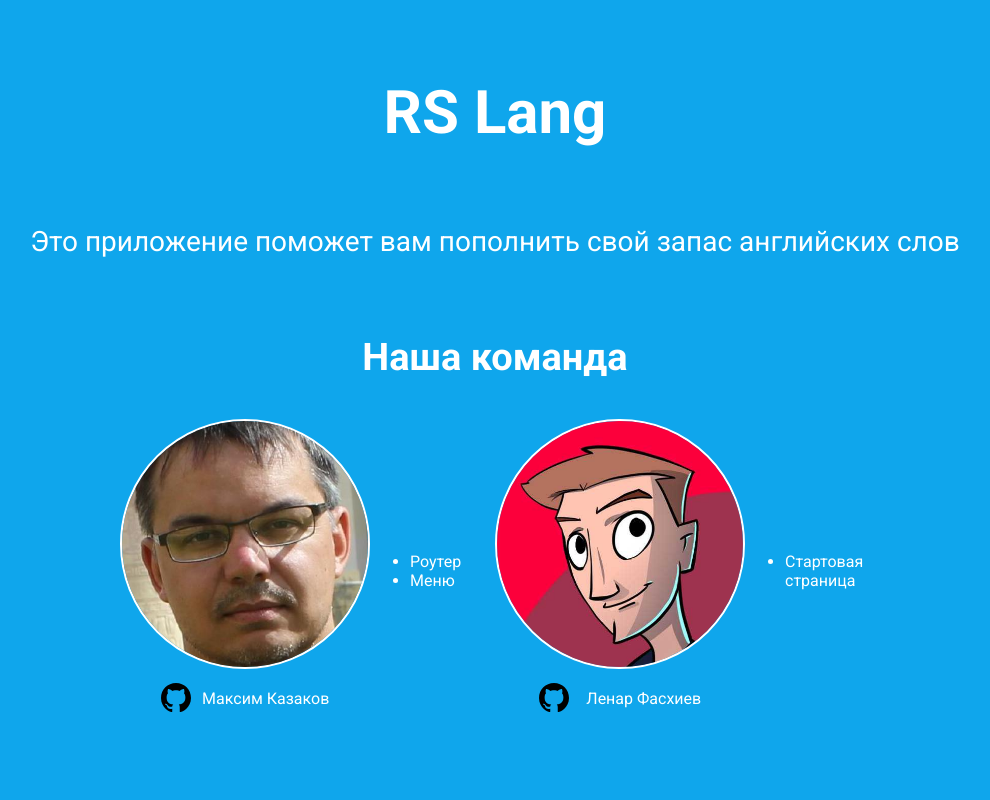
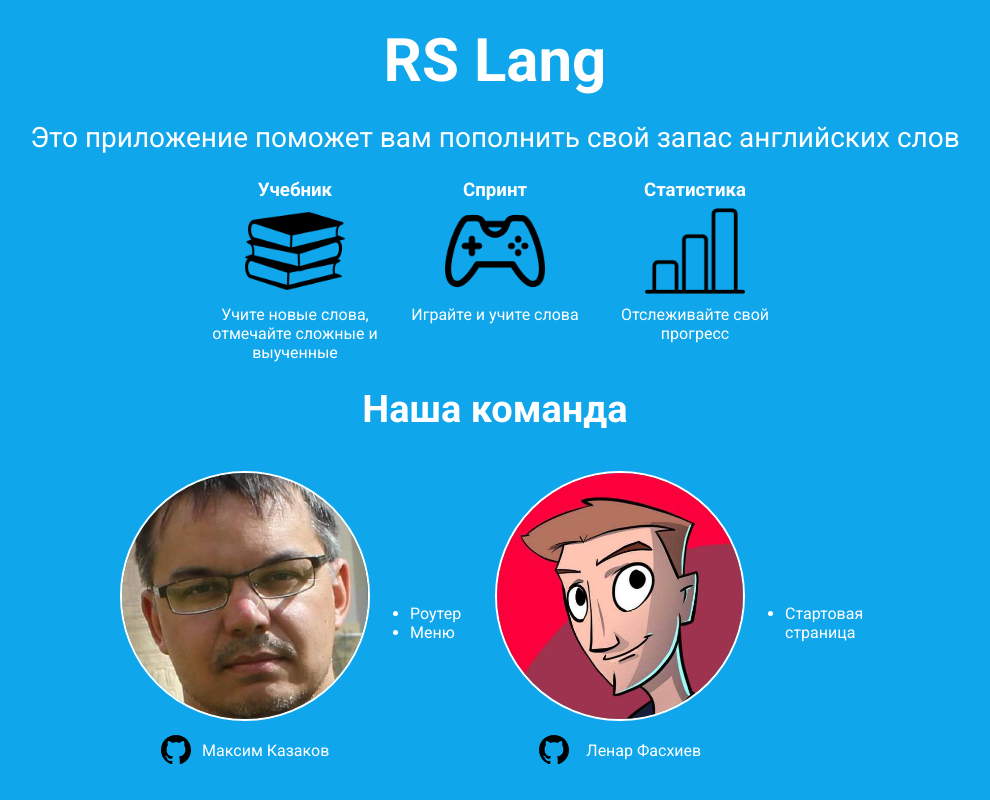
Before and after one commit to LenarFF/RSLang, a website built with webpack: page src/index.html in a window 1280 px wide. Shown: the whole page, without its empty margins (145-1135 px from the left). Built offline with nearby package versions, Linux system fonts and the light colour scheme.

Commit message:
fix: adaptive

```diff
--- a/src/components/DeveloperCard/DeveloperCard.scss
+++ b/src/components/DeveloperCard/DeveloperCard.scss
@@ -9,6 +9,9 @@
     height: 250px;
     border-radius: 100%;
     border: 2px solid;
+    @media (max-width: 800px) {
+      height: 150px;
+    }
   }
   &__figcaption {
     display: flex;
--- /dev/null
+++ b/src/components/Opportunity/Opportunity.scss
@@ -0,0 +1,6 @@
+.opportunity {
+  width: 200px;
+  &__img {
+    height: 100px;
+  }
+}
--- /dev/null
+++ b/src/components/Opportunity/Opportunity.ts
@@ -0,0 +1,20 @@
+import { Control } from '../Control';
+import './Opportunity.scss';
+
+class Opportunity extends Control {
+  title: Control;
+
+  image: Control;
+
+  description: Control;
+
+  constructor(parent: HTMLElement, titleName: string, imageName: string, description: string) {
+    super(parent, 'div', 'opportunity');
+    this.title = new Control(this.node, 'h3', 'opportunity__title', titleName);
+    this.image = new Control(this.node, 'img', 'opportunity__img');
+    this.image.node.setAttribute('src', `./img/${imageName}.png`);
+    this.description = new Control(this.node, 'p', 'opportunity__description', description);
+  }
+}
+
+export { Opportunity };
--- /dev/null
+++ b/src/data/opportunities.ts
@@ -0,0 +1,17 @@
+export const opportunities = [
+  {
+    titleName: 'Учебник',
+    imageName: 'book',
+    description: 'Учите новые слова, отмечайте сложные и выученные',
+  },
+  {
+    titleName: 'Спринт',
+    imageName: 'game',
+    description: 'Играйте и учите слова',
+  },
+  {
+    titleName: 'Статистика',
+    imageName: 'statistics',
+    description: 'Отслеживайте свой прогресс ',
+  },
+];
--- a/src/index.ts
+++ b/src/index.ts
@@ -1,4 +1,4 @@
-import { MainPage } from './pages/MainPage';
+import { MainPage } from './pages/MainPage/MainPage';
 import './styles.scss';
 
 const root = document.getElementById('root');
--- a/src/pages/MainPage.ts
+++ /dev/null
@@ -1,30 +0,0 @@
-import './MainPage.scss';
-import { Control } from '../components/Control';
-import { developers } from '../data/developers';
-import { DeveloperCard } from '../components/DeveloperCard/DeveloperCard';
-
-class MainPage extends Control {
-  title = new Control(this.node, 'h1', 'start-page__title', 'RS Lang');
-
-  description = new Control(
-    this.node,
-    'p',
-    'start-page__description',
-    'Это приложение поможет вам пополнить свой запас английских слов',
-  );
-
-  team = new Control(this.node, 'div', 'start-page__team');
-
-  teamTitle = new Control(this.team.node, 'h2', 'start-page__team-title', 'Наша команда');
-
-  cards = new Control(this.team.node, 'div', 'start-page__team-cards');
-
-  constructor(parent: HTMLElement) {
-    super(parent, 'div', 'start-page');
-    developers.map(
-      (dev) => new DeveloperCard(this.cards.node, dev.photo, dev.name, dev.description, dev.githubHref),
-    );
-  }
-}
-
-export { MainPage };
--- a/src/pages/MainPage.scss
+++ b/src/pages/MainPage/MainPage.scss
@@ -1,6 +1,6 @@
-@import '../variables/colorVariables';
+@import '../../variables/colorVariables';
 
-.start-page {
+.main-page {
   flex-grow: 1;
   background-color: rgba(15, 166, 236);
   color: $lightFontColor;
@@ -14,11 +14,19 @@
   &__description {
     font-size: 28px;
   }
+  &__opportunities {
+    display: flex;
+    justify-content: center;
+  }
   &__team-cards {
     display: flex;
     width: 750px;
     justify-content: space-between;
     margin: 0 auto;
+    @media (max-width: 800px) {
+      width: 450px;
+      flex-direction: column;
+    }
   }
   &__team-title {
     margin-bottom: 40px;
--- /dev/null
+++ b/src/pages/MainPage/MainPage.ts
@@ -0,0 +1,36 @@
+import { Control } from '../../components/Control';
+import { developers } from '../../data/developers';
+import { DeveloperCard } from '../../components/DeveloperCard/DeveloperCard';
+import { Opportunity } from '../../components/Opportunity/Opportunity';
+import './MainPage.scss';
+import { opportunities } from '../../data/opportunities';
+
+class MainPage extends Control {
+  title = new Control(this.node, 'h1', 'main-page__title', 'RS Lang');
+
+  description = new Control(
+    this.node,
+    'p',
+    'main-page__description',
+    'Это приложение поможет вам пополнить свой запас английских слов',
+  );
+
+  opportunities = new Control(this.node, 'div', 'main-page__opportunities');
+
+  team = new Control(this.node, 'div', 'main-page__team');
+
+  teamTitle = new Control(this.team.node, 'h2', 'main-page__team-title', 'Наша команда');
+
+  cards = new Control(this.team.node, 'div', 'main-page__team-cards');
+
+  constructor(parent: HTMLElement) {
+    super(parent, 'div', 'main-page');
+    developers.map(
+      (dev) => new DeveloperCard(this.cards.node, dev.photo, dev.name, dev.description, dev.githubHref),
+    );
+    opportunities.map((item) => new Opportunity(this.opportunities.node,
+      item.titleName, item.imageName, item.description));
+  }
+}
+
+export { MainPage };
```
Also changed, not shown: public/img/book.png (added), public/img/game.png (added), public/img/statistics.png (added).
